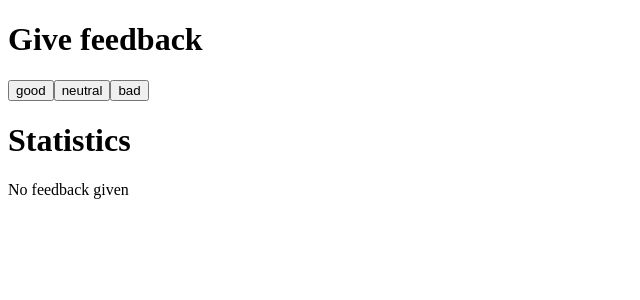
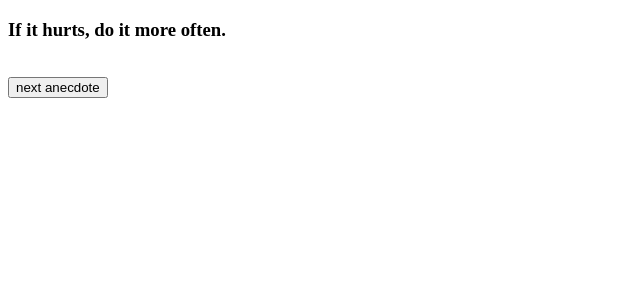
Before and after one commit to agustinyedro/full-stack-open, a React (Vite) app in the folder Parte1/: page / in a window 1280 px wide. Shown: the top 300 px of the page, without its empty margins (0-640 px from the left). Built offline with nearby package versions, Linux system fonts and the light colour scheme.

Commit message:
exercise 1.12 anecdotes, step1

```diff
--- a/Parte1/src/App.jsx
+++ b/Parte1/src/App.jsx
@@ -1,37 +1,35 @@
-import { useState } from "react";
-import Header from "./Header";
-import Statistics from "./Statistics";
-import Button from "./Button";
+import { useState } from 'react'
+import Button from './Button'
 
 const App = () => {
-  const course = "Give feedback";
+  const anecdotes = [
+    'If it hurts, do it more often.',
+    'Adding manpower to a late software project makes it later!',
+    'The first 90 percent of the code accounts for the first 10 percent of the development time...The remaining 10 percent of the code accounts for the other 90 percent of the development time.',
+    'Any fool can write code that a computer can understand. Good programmers write code that humans can understand.',
+    'Premature optimization is the root of all evil.',
+    'Debugging is twice as hard as writing the code in the first place. Therefore, if you write the code as cleverly as possible, you are, by definition, not smart enough to debug it.',
+    'Programming without an extremely heavy use of console.log is same as if a doctor would refuse to use x-rays or blood tests when diagnosing patients.',
+    'The only way to go fast, is to go well.'
+  ]
 
-  const [good, setGood] = useState(0);
-  const [neutral, setNeutral] = useState(0);
-  const [bad, setBad] = useState(0);
+  const [selected, setSelected] = useState(0)
 
-  const setToGood = (newValue) => {
-    console.log("good", newValue);
-    setGood(newValue);
-  };
-  const setToNeutral = (newValue) => {
-    console.log("neutral", newValue);
-    setNeutral(newValue);
-  };
-  const setToBad = (newValue) => {
-    console.log("bad", newValue);
-    setBad(newValue);
-  };
+
+  const handleClick = () => {
+    console.log(selected);
+    setSelected(Math.floor(Math.random() * 8))
+
+  }
 
   return (
     <div>
-      <Header course={course} />
-      <Button handleClick={() => setToGood(good + 1)} text="good" />
-      <Button handleClick={() => setToNeutral(neutral + 1)} text="neutral" />
-      <Button handleClick={() => setToBad(bad + 1)} text="bad" />
-      <Statistics value={good} value1={neutral} value2={bad}/>
+      <h3>{anecdotes[selected]}</h3>
+      <br />
+
+      <Button handleClick={handleClick} text="next anecdote" />
     </div>
-  );
-};
+  )
+}
 
-export default App;
+export default App
--- a/Parte1/src/Header.jsx
+++ /dev/null
@@ -1,4 +0,0 @@
-const Header = ({course}) =>
-<h1>{course}</h1>
-
-export default Header
--- a/Parte1/src/StatisticLine.jsx
+++ /dev/null
@@ -1,9 +0,0 @@
-const StatisticLine = ({value, name}) => {
-    return (
-        <tr>
-            <td>{name} </td>
-            <td> {value}</td>
-        </tr>
-    )
-}
-export default StatisticLine
--- a/Parte1/src/Statistics.jsx
+++ /dev/null
@@ -1,33 +0,0 @@
-import StatisticLine from './StatisticLine'
-
-const Statistics = (props) => {
-
-  const total = props.value + props.value1 + props.value2
-
-  const averageScore = (props.value * 1 + props.value1 * 0 + props.value2 * -1) / total || 0
-
-  const positivePercentage = (props.value / total) * 100 || 0
-
-  if (total === 0) {
-    return (
-      <div>
-        <h1>Statistics</h1>
-        <p>No feedback given</p>
-      </div>
-    );
-  } else {
-    return (
-      <div>
-        <h1>Statistics</h1>
-        <StatisticLine value={props.value} name="good" />
-        <StatisticLine value={props.value1} name="neutral" />
-        <StatisticLine value={props.value2} name="bad" />
-        <StatisticLine value={total} name="total" />
-        <StatisticLine value={averageScore.toFixed(2)} name="average score" />
-        <StatisticLine value={`${positivePercentage.toFixed(2)}%`} name="positive percentage" />
-      </div>
-    );
-  }
-};
-
-export default Statistics
```
